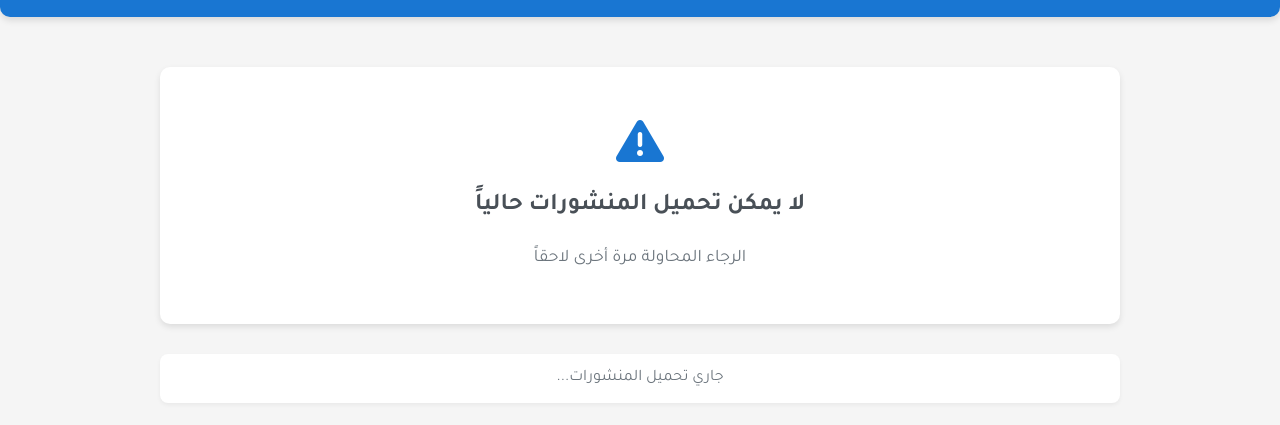
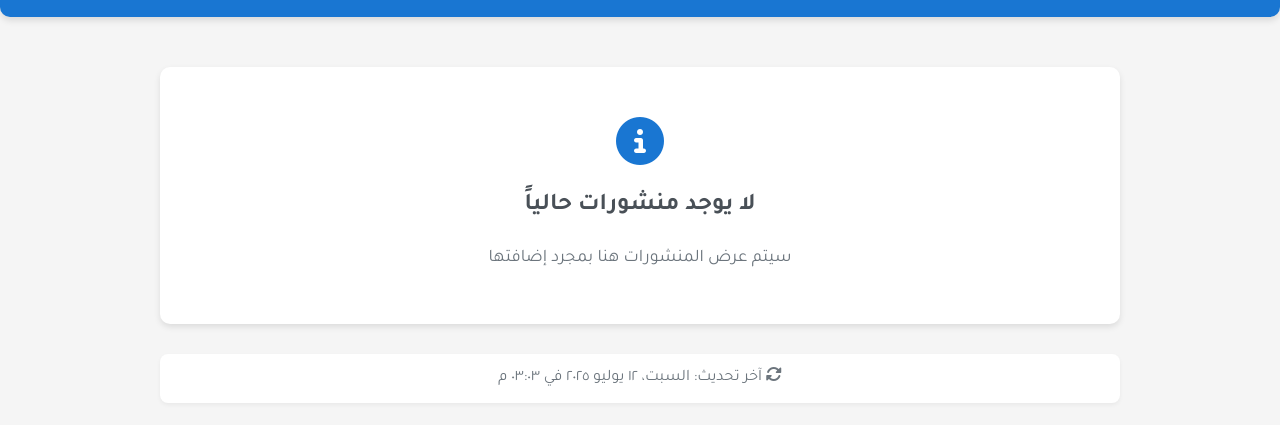
Before and after one commit to Devolepor/app, a plain HTML site: page posts.html in a window 1280 px wide. Shown: the part 121-546 px from the top of the page. Drawn offline with Linux system fonts and the light colour scheme.

Commit message:
Update posts.html

```diff
--- a/posts.html
+++ b/posts.html
@@ -397,7 +397,7 @@
 // GitHub configuration
 const owner = "Devolepor";
 const repo = "app";
-const postsPath = "students.json";
+const postsPath = "posts.json";
 const branch = "main";
 
 // Format Arabic date
```
